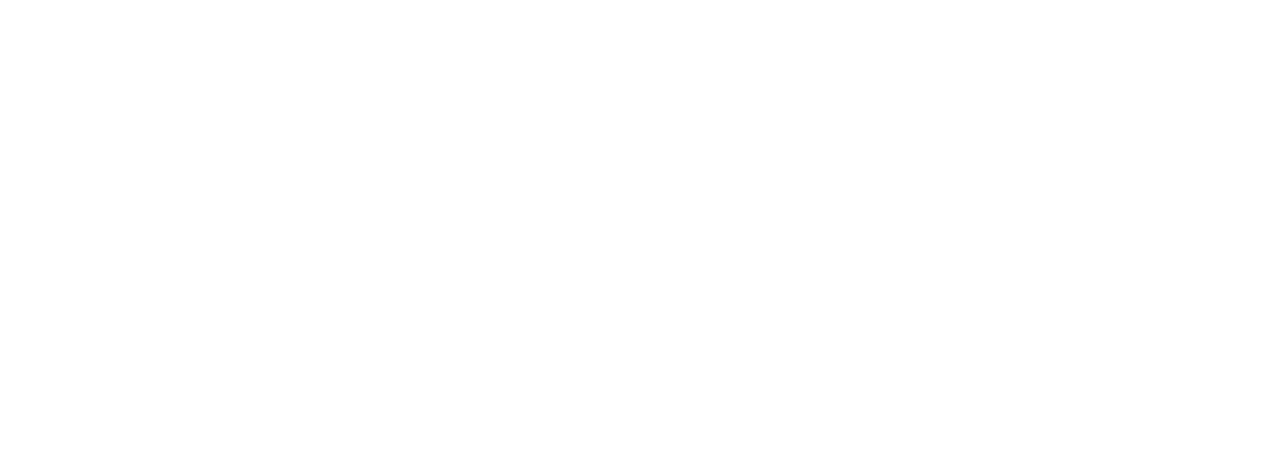
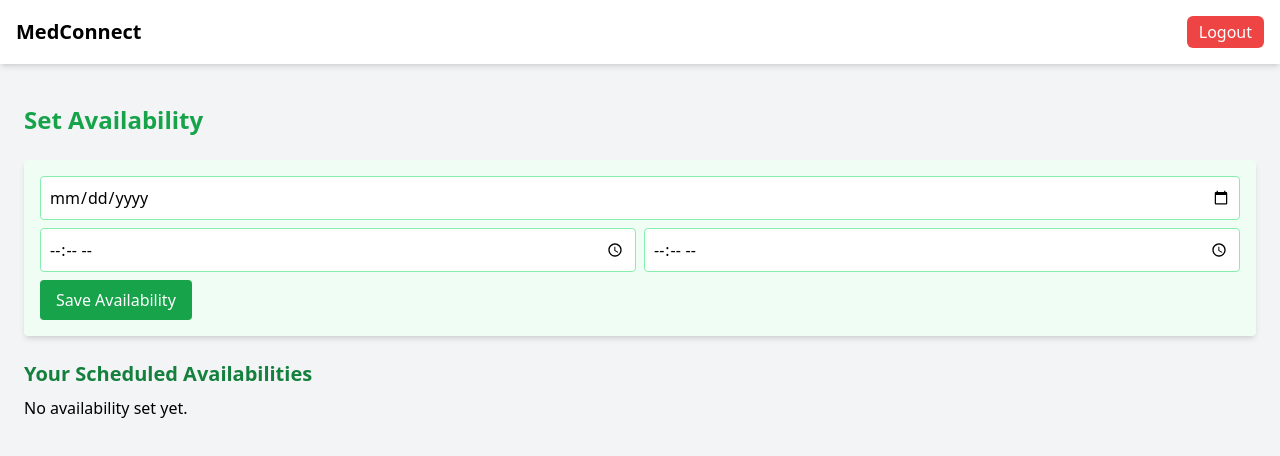
Before and after one commit to aqib-mansoor/MedConnect, a React (Vite) app: page /doctor-availability in a window 1280 px wide. Before the commit this address had no page. Shown: the top 456 px of the page. Built offline with nearby package versions, Linux system fonts and the light colour scheme.

Commit message:
Availability Added!

```diff
--- a/src/App.tsx
+++ b/src/App.tsx
@@ -8,6 +8,7 @@
 import DoctorAppointments from "./pages/doctor/DoctorAppointments";
 import PatientsPage from "./pages/doctor/PatientsPage";
 import MedicalReports from "./pages/patient/MedicalReports";
+import AvailabilityPage from "./pages/doctor/AvailabilityPage";
 
 
 function App() {
@@ -25,6 +26,7 @@
       <Route path="/doctor-appointments" element={<DoctorAppointments />} />
       <Route path="/doctor-patients" element={<PatientsPage />} />
       <Route path="/patient-reports" element={<MedicalReports />} />
+      <Route path="/doctor-availability" element={<AvailabilityPage />} />
 
     </Routes>
   );
--- a/src/components/auth/InputField.tsx
+++ b/src/components/auth/InputField.tsx
@@ -3,7 +3,7 @@
   type?: string;
   value: string;
   onChange: (val: string) => void;
-  className?: string; // ✅ Add this line
+  className?: string;
 }
 
 export default function InputField({ label, type = "text", value, onChange, className = "" }: InputProps) {
--- a/src/components/doctors/ReportUploadModal.tsx
+++ b/src/components/doctors/ReportUploadModal.tsx
@@ -13,7 +13,10 @@
   const doctorName = localStorage.getItem("currentUserName") || "Dr. Demo";
 
   const handleUpload = () => {
-    if (!files || files.length === 0) return toast.error("Please select at least one file!");
+    if (!files || files.length === 0) {
+      toast.error("⚠️ Please select at least one file!");
+      return;
+    }
 
     Array.from(files).forEach((file) => {
       const reader = new FileReader();
@@ -32,7 +35,7 @@
       reader.readAsDataURL(file);
     });
 
-    toast.success(`Medical report(s) uploaded successfully for ${patient.patientName || patient.patientEmail}`);
+    toast.success(` Medical report(s) uploaded for ${patient.patientName || patient.patientEmail}`);
     onClose();
   };
 
--- a/src/components/layout/Sidebar.tsx
+++ b/src/components/layout/Sidebar.tsx
@@ -8,6 +8,8 @@
   FaBars,
   FaTimes,
   FaUserMd,
+  FaFileUpload,
+  FaClock,
 } from "react-icons/fa";
 
 interface SidebarProps {
@@ -33,10 +35,11 @@
   ];
 
   // Doctor Menu
-  const doctorMenu = [
+   const doctorMenu = [
     { name: "Dashboard", path: "/doctor-dashboard", icon: <FaTachometerAlt /> },
-    { name: "My Patients", path: "/doctor-patients", icon: <FaUsers /> },
     { name: "Appointments", path: "/doctor-appointments", icon: <FaCalendarCheck /> },
+    { name: "Upload Reports", path: "/doctor-patients", icon: <FaFileUpload /> }, // integrated in patients page
+    { name: "Availability", path: "/doctor-availability", icon: <FaClock /> },
   ];
 
   const menuItems = role === "patient" ? patientMenu : doctorMenu;
--- a/src/pages/auth/LoginPage.tsx
+++ b/src/pages/auth/LoginPage.tsx
@@ -12,7 +12,7 @@
   name: string; // ← added name
 }
 
-// ✅ Updated predefined demo users with names
+//  Updated predefined demo users with names
 const predefinedUsers: Credential[] = [
   { email: "patient@example.com", password: "123", role: "patient", name: "Umer Khan" },
   { email: "abc@gmail.com", password: "123", role: "patient", name: "Fahad Sohail" },
@@ -36,7 +36,7 @@
     );
 
     if (user) {
-      // ✅ Save full user info in localStorage
+      //  Save full user info in localStorage
       localStorage.setItem("authUser", JSON.stringify(user));
       localStorage.setItem("currentUserEmail", user.email);
       localStorage.setItem("currentUserName", user.name); // ← Save patient/doctor name
--- /dev/null
+++ b/src/pages/doctor/AvailabilityPage.tsx
@@ -0,0 +1,89 @@
+import { useState, useEffect } from "react";
+import Layout from "../../components/layout/Layout";
+import { saveAvailability, getAvailability } from "../../utils/availabilityStorage";
+import type { Availability } from "../../utils/availabilityStorage";
+import { toast } from "react-toastify";
+
+export default function AvailabilityPage() {
+  const [day, setDay] = useState("");
+  const [startTime, setStartTime] = useState("");
+  const [endTime, setEndTime] = useState("");
+  const [availabilities, setAvailabilities] = useState<Availability[]>([]);
+
+  const doctorName = localStorage.getItem("currentUserName") || "Dr. Demo";
+
+  useEffect(() => {
+    setAvailabilities(getAvailability(doctorName));
+  }, [doctorName]);
+
+  const handleSave = () => {
+    if (!day || !startTime || !endTime) {
+      toast.warning("⚠️ Please fill all fields!");
+      return;
+    }
+
+    if (startTime >= endTime) {
+      toast.warning("⚠️ Start time must be before end time!");
+      return;
+    }
+
+    const newAvailability: Availability = { doctorName, day, startTime, endTime };
+    saveAvailability(newAvailability);
+    setAvailabilities(getAvailability(doctorName));
+
+    toast.success(`Availability saved successfully for ${day} (${startTime} - ${endTime})`);
+
+    setDay("");
+    setStartTime("");
+    setEndTime("");
+  };
+
+  return (
+    <Layout>
+      <h2 className="text-2xl font-bold mb-6 text-green-600">Set Availability</h2>
+
+      <div className="p-4 bg-green-50 rounded shadow-md mb-6">
+        <input
+          type="date"
+          value={day}
+          onChange={(e) => setDay(e.target.value)}
+          className="mb-2 p-2 border border-green-300 rounded w-full focus:outline-none focus:ring-2 focus:ring-green-400"
+        />
+        <div className="flex gap-2 mb-2">
+          <input
+            type="time"
+            value={startTime}
+            onChange={(e) => setStartTime(e.target.value)}
+            className="p-2 border border-green-300 rounded flex-1 focus:outline-none focus:ring-2 focus:ring-green-400"
+          />
+          <input
+            type="time"
+            value={endTime}
+            onChange={(e) => setEndTime(e.target.value)}
+            className="p-2 border border-green-300 rounded flex-1 focus:outline-none focus:ring-2 focus:ring-green-400"
+          />
+        </div>
+        <button
+          onClick={handleSave}
+          className="px-4 py-2 bg-green-600 text-white rounded hover:bg-green-700"
+        >
+          Save Availability
+        </button>
+      </div>
+
+      <h3 className="text-xl font-semibold mb-2 text-green-700">Your Scheduled Availabilities</h3>
+      {availabilities.length === 0 ? (
+        <p>No availability set yet.</p>
+      ) : (
+        <div className="grid grid-cols-1 md:grid-cols-2 gap-4">
+          {availabilities.map((a, i) => (
+            <div key={i} className="p-3 bg-green-50 rounded shadow-md border border-green-200">
+              <p><strong>Date:</strong> {a.day}</p>
+              <p><strong>Time:</strong> {a.startTime} - {a.endTime}</p>
+            </div>
+          ))}
+        </div>
+      )}
+    </Layout>
+  );
+}
--- a/src/pages/doctor/DoctorDashboard.tsx
+++ b/src/pages/doctor/DoctorDashboard.tsx
@@ -84,7 +84,7 @@
               className="bg-white rounded-2xl shadow-lg p-4 flex flex-col gap-2 hover:shadow-2xl transition"
             >
               <h4 className="font-bold text-gray-800">
-                {appt.patientName} {/* ✅ Now shows patient name */}
+                {appt.patientName} {/*  Now shows patient name */}
               </h4>
 
               <p className="text-gray-500 flex items-center gap-2">
--- a/src/pages/doctor/PatientsPage.tsx
+++ b/src/pages/doctor/PatientsPage.tsx
@@ -43,7 +43,7 @@
 
   return (
     <Layout>
-      <h2 className="text-3xl font-bold mb-8 text-center text-gray-800">My Patients</h2>
+      <h2 className="text-3xl font-bold mb-8 text-center text-green-600">My Patients</h2>
 
       {patientsList.length === 0 ? (
         <p className="text-gray-500 text-center text-lg">No patients yet.</p>
--- /dev/null
+++ b/src/utils/availabilityStorage.ts
@@ -0,0 +1,32 @@
+export interface Availability {
+  doctorName: string;
+  day: string; // e.g., "2025-11-15"
+  startTime: string;
+  endTime: string;
+}
+
+// Save doctor availability
+export const saveAvailability = (availability: Availability) => {
+  const data = localStorage.getItem("doctorAvailability");
+  const availabilities: Availability[] = data ? JSON.parse(data) : [];
+  availabilities.push(availability);
+  localStorage.setItem("doctorAvailability", JSON.stringify(availabilities));
+};
+
+// Get availability for a doctor
+export const getAvailability = (doctorName: string): Availability[] => {
+  const data = localStorage.getItem("doctorAvailability");
+  const availabilities: Availability[] = data ? JSON.parse(data) : [];
+  return availabilities.filter(a => a.doctorName === doctorName);
+};
+
+// Check if a date/time is within availability
+export const isWithinAvailability = (doctorName: string, date: string, time: string): boolean => {
+  const availabilities = getAvailability(doctorName).filter(a => a.day === date);
+  if (availabilities.length === 0) return false;
+
+  for (let a of availabilities) {
+    if (time >= a.startTime && time <= a.endTime) return true;
+  }
+  return false;
+};
--- a/src/utils/reportStorage.ts
+++ b/src/utils/reportStorage.ts
@@ -11,7 +11,7 @@
 export const saveReport = (report: MedicalReport) => {
   const data = localStorage.getItem("medicalReports");
   const reports: MedicalReport[] = data ? JSON.parse(data) : [];
-  reports.push(report); // ✅ correct
+  reports.push(report); // orrect
   localStorage.setItem("medicalReports", JSON.stringify(reports));
 };
 
```
Also changed, not shown: src/components/appointments/BookingModal.tsx (+14 -6 lines).
